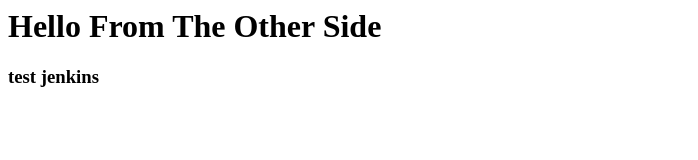
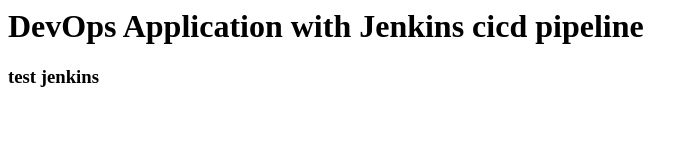
Before and after one commit to Jijinet/devops_app, a plain HTML site: page index.html in a window 1280 px wide. Shown: the whole page, without its empty margins (0-698 px from the left). Drawn offline with Linux system fonts and the light colour scheme.

Commit message:
Update index.html

```diff
--- a/index.html
+++ b/index.html
@@ -1,2 +1,2 @@
-<h1>Hello From The Other Side</h1>
+<h1>DevOps Application with Jenkins cicd pipeline</h1>
 <h3>test jenkins</h3>
```
